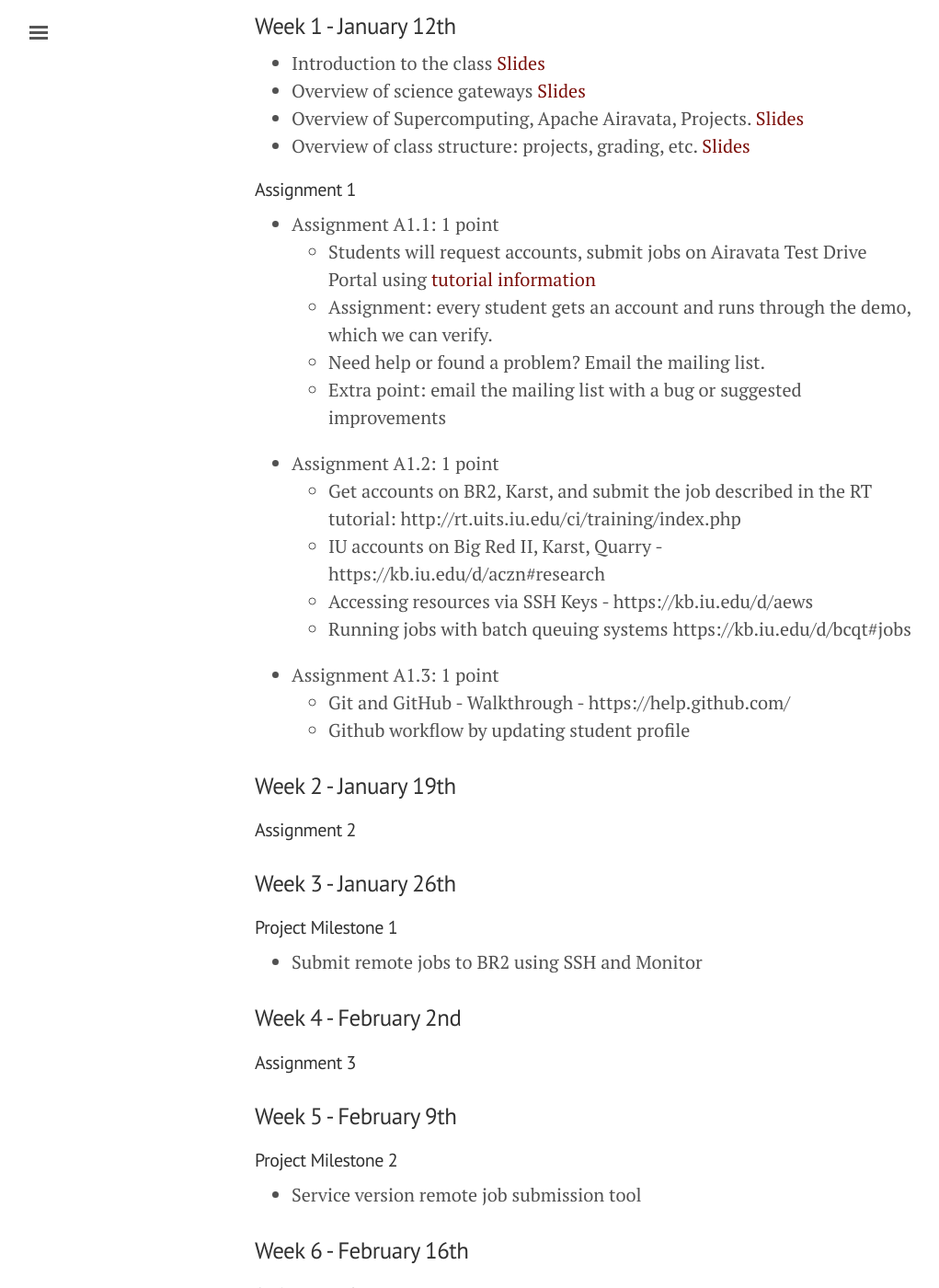
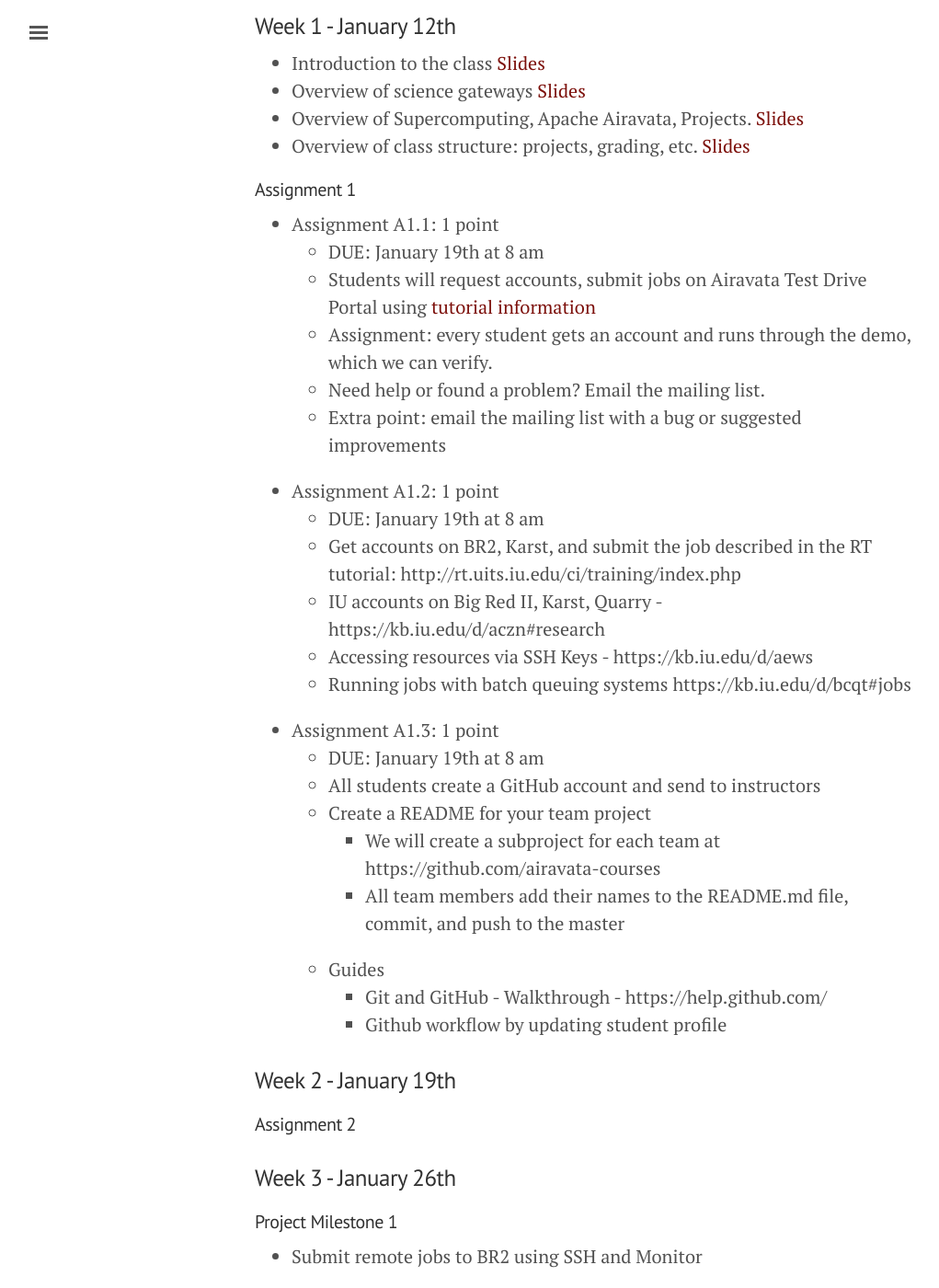
Before and after one commit to airavata-courses/airavata-courses.github.io, a Jekyll site: the page built from index.md, in a window 1280 px wide and 1400 px high, scrolled down 2841 px. Shown: the whole window at 92% size, without its empty margins (3-1024 px from the left). Built offline with Jekyll 4.4.1, drawn with Linux system fonts in a browser that asks for light colours; the list of posts is cut into pages by our own code.

Commit message:
Correcting Assignment 1.3

```diff
--- a/index.md
+++ b/index.md
@@ -66,18 +66,26 @@
 
 #### Assignment 1
 * Assignment A1.1: 1 point
+    * DUE: January 19th at 8 am
     * Students will request accounts, submit jobs on Airavata Test Drive Portal using [tutorial information](http://airavata.apache.org/documentation/quickstart-tutorials.html){:target="_blank"}
     * Assignment: every student gets an account and runs through the demo, which we can verify.
     * Need help or found a problem?  Email the mailing list.
     * Extra point: email the mailing list with a bug or suggested improvements
 * Assignment A1.2: 1 point
+    * DUE: January 19th at 8 am
     * Get accounts on BR2, Karst, and submit the job described in the RT tutorial: http://rt.uits.iu.edu/ci/training/index.php
     * IU accounts on Big Red II, Karst, Quarry - https://kb.iu.edu/d/aczn#research
     * Accessing resources via SSH Keys  - https://kb.iu.edu/d/aews
     * Running jobs with batch queuing systems https://kb.iu.edu/d/bcqt#jobs
 * Assignment A1.3: 1 point
-    * Git and GitHub - Walkthrough - https://help.github.com/
-    * Github workflow by updating student profile
+    * DUE: January 19th at 8 am
+    * All students create a GitHub account and send to instructors
+    * Create a README for your team project
+      * We will create a subproject for each team at https://github.com/airavata-courses
+      * All team members add their names to the README.md file, commit, and push to the master
+    * Guides
+      * Git and GitHub - Walkthrough - https://help.github.com/
+      * Github workflow by updating student profile
 
 ###  Week 2 - January 19th
 
```
